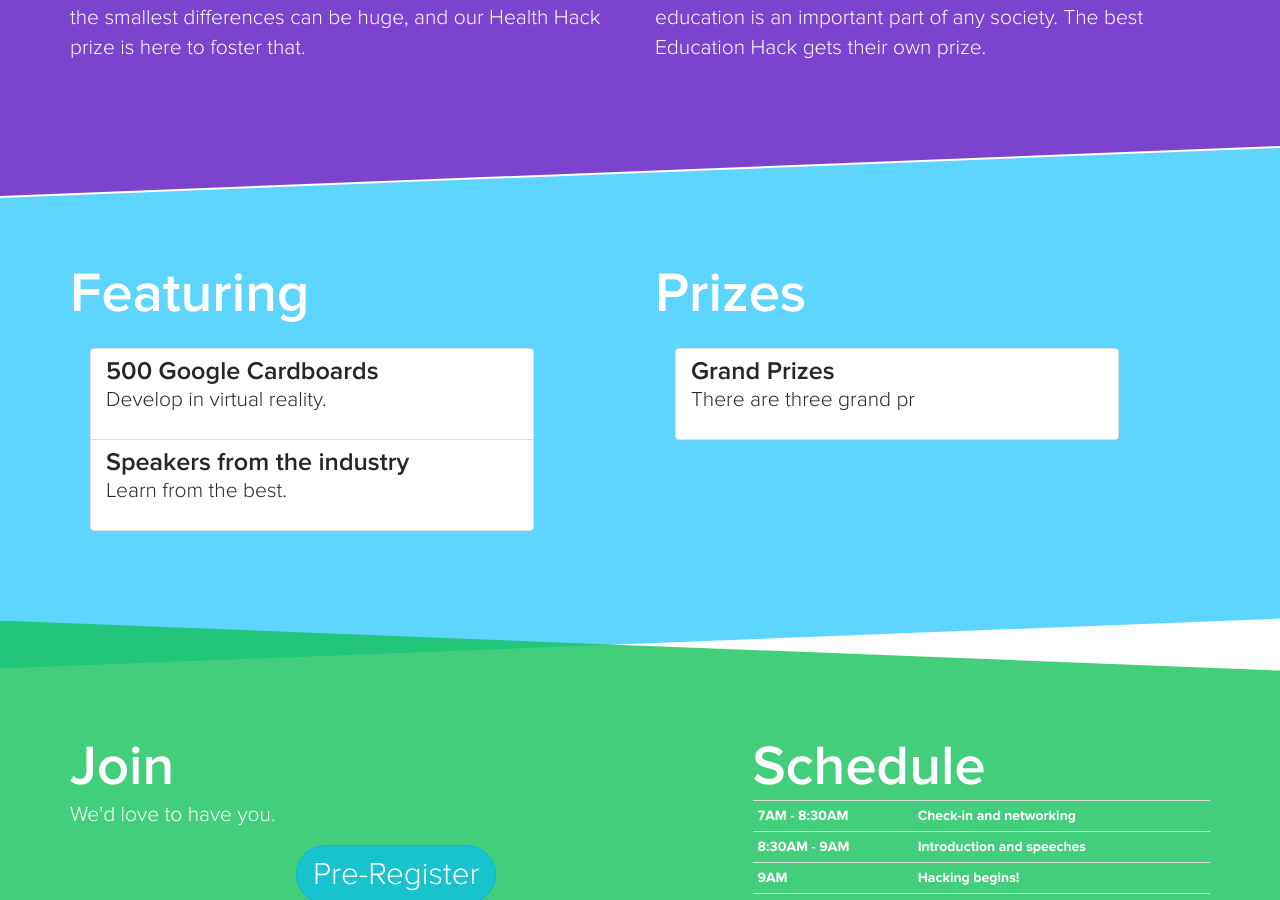
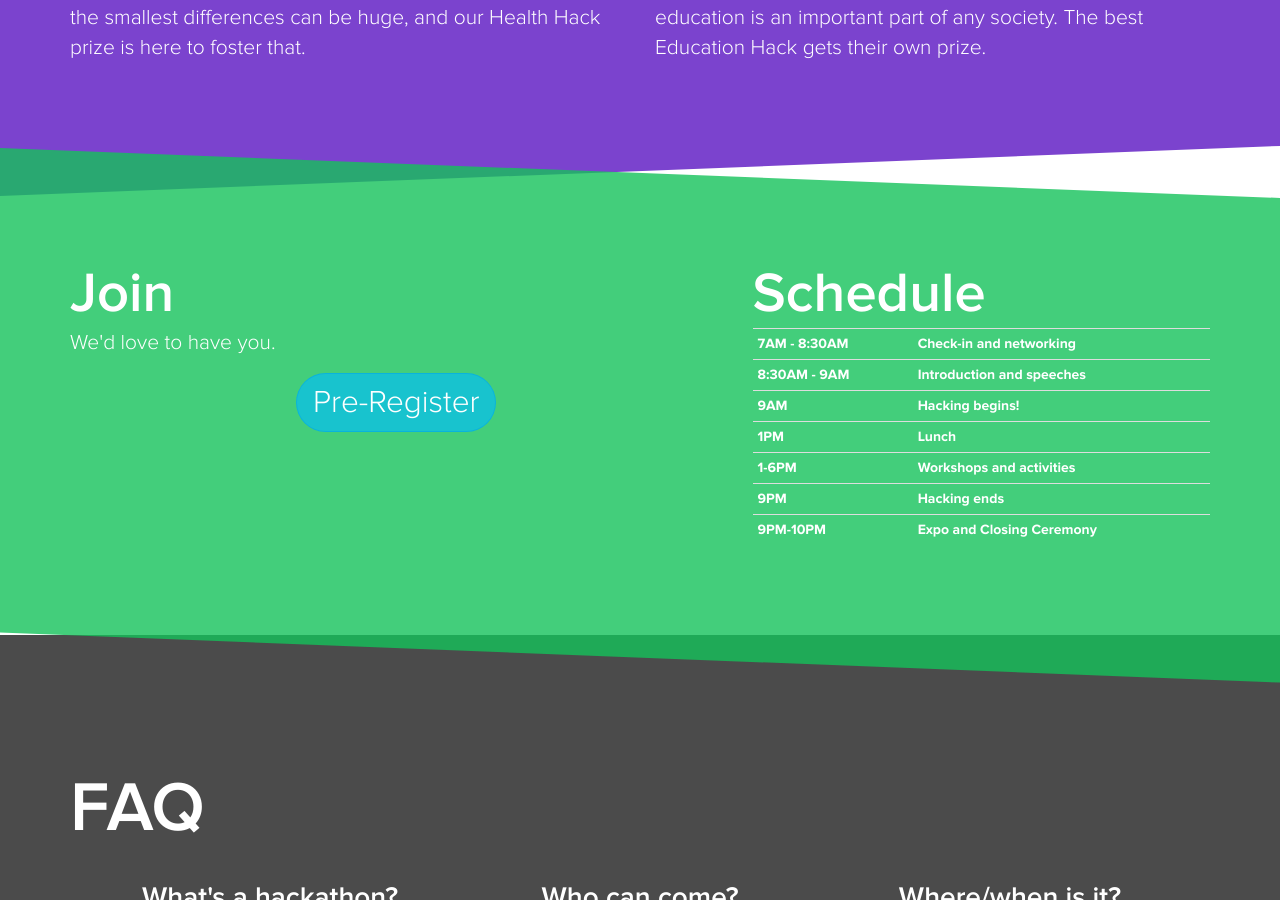
Before and after one commit to mahacks/old-website, a Jekyll site: the page built from index.html, in a window 1280 px wide and 900 px high, scrolled down 1986 px. Built offline with Jekyll 4.4.1, drawn with Linux system fonts in a browser that asks for light colours.

Commit message:
problems

```diff
--- a/_includes/hero.html
+++ b/_includes/hero.html
@@ -7,8 +7,8 @@
       </div>
       <div class="col-sm-8 text-right-not-xs text-center-xs">
         <h1>New England's High School Hackathon</h1>
-        <p><time></time></p>
-        <p><place></place></p>
+        <p><time> </time></p>
+        <p><place> </place></p>
         <div class="pull-right">
           <a class="btn btn-success" href="https://mahacks.typeform.com/to/zrxjbo" role="button">Pre-Register</a>
           <a class="btn btn-default" href="https://mahacks.typeform.com/to/dI6ZMH" role="button">Sponsor</a>
--- a/_layouts/default.html
+++ b/_layouts/default.html
@@ -87,7 +87,7 @@
       </div>
     </div>
 
-<div class="jumbotron rhomb2 section poly2">
+<!-- <div class="jumbotron rhomb2 section poly2">
       <div class="container">
         <div class="row">
           <div class="col-sm-6 col-xs-12">
@@ -114,7 +114,7 @@
           </div>
         </div>
       </div>
-    </div>
+    </div> -->
 
     <div class="jumbotron rhomb3 section poly">
       <div class="container">
@@ -176,6 +176,7 @@
                 </figure>
                 <h4 class="list-group-item-heading" rel="author">Anisha Agarwal</h4>
                 <p class="list-group-item-text"></p>
+                <p class="list-group-item-text"> </p>
               </a>
               <a  class="list-group-item">
                 <figure class="pull-left">
@@ -183,6 +184,7 @@
                 </figure>
                 <h4 class="list-group-item-heading" rel="author">Isabella Aslarus</h4>
                 <p class="list-group-item-text"></p>
+                <p class="list-group-item-text"> </p>
               </a>
               <a  class="list-group-item">
                 <figure class="pull-left">
@@ -190,6 +192,7 @@
                 </figure>
                 <h4 class="list-group-item-heading" rel="author">Jacob Nazarenko</h4>
                 <p class="list-group-item-text"></p>
+                <p class="list-group-item-text"> </p>
               </a>
               <a  class="list-group-item">
                 <figure class="pull-left">
@@ -197,6 +200,7 @@
                 </figure>
                 <h4 class="list-group-item-heading" rel="author">Mayank Mali</h4>
                 <p class="list-group-item-text"></p>
+                <p class="list-group-item-text"> </p>
               </a>
               <a  class="list-group-item">
                 <figure class="pull-left">
@@ -204,6 +208,7 @@
                 </figure>
                 <h4 class="list-group-item-heading" rel="author">Nimish Garg</h4>
                 <p class="list-group-item-text"></p>
+                <p class="list-group-item-text"> </p>
               </a>
             </div>
             <div class="list-group">
```
